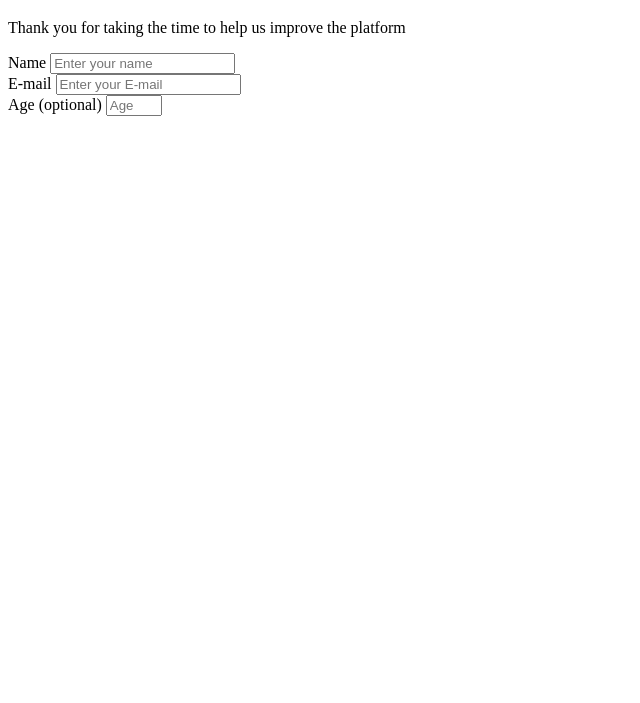
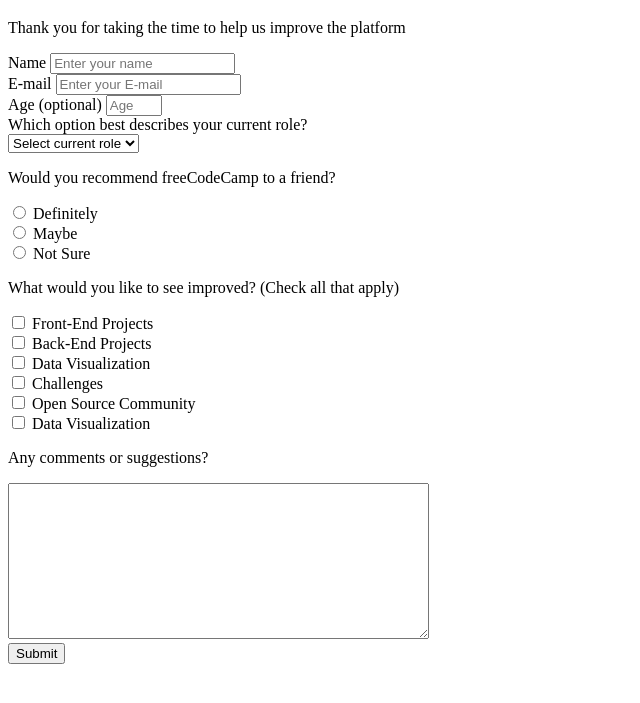
Before and after one commit to Ricadogovea/survey-form, a plain HTML site: page index.html in a window 1280 px wide. Shown: the part 61-764 px from the top of the page, without its empty margins (0-640 px from the left). Drawn offline with Linux system fonts and the light colour scheme.

Commit message:
Completed

```diff
--- a/index.html
+++ b/index.html
@@ -13,8 +13,8 @@
         <p id="description">Thank you for taking the time to help us improve the platform</p>
 
         <div id="personalinformation">
-        <form survey-form>
-            <label for="name">Name</label>
+        <form id="survey-form" action="#">
+            <label id="name-label" for="name">Name</label>
             <input
             type="text"
             name="name"
@@ -23,9 +23,9 @@
             placeholder="Enter your name"
             required
             />
-        </form>
-        <form survey-form>
-            <label for="name">E-mail</label>
+            <br>
+
+            <label id="email-label" for="name">E-mail</label>
             <input
             type="email"
             name="email"
@@ -34,9 +34,9 @@
             placeholder="Enter your E-mail"
             required
             />
-        </form>
-        <form survey-form>
-            <label for="name">Age (optional)</label>
+            <br>
+
+            <label id="number-label" for="name">Age (optional)</label>
             <input
             type="number"
             name="Age"
@@ -47,6 +47,45 @@
             max="99"
             required
             />
+            <br>
+
+            <label for="role">Which option best describes your current role?</label><br>
+            <select id="dropdown" name="role">
+              <option value="">Select current role</option>
+              <option value="student">Student</option>
+              <option value="job">Full Time Job</option>
+              <option value="learner">Full Time Learner</option>
+              <option value="preferno">Prefer not to Say</option>
+              <option value="other">Other</option>
+            </select><br>
+
+            <p>Would you recommend freeCodeCamp to a friend?</p>
+            <input type="radio" name="name" value="definitely">
+            <label for="name">Definitely</label><br>
+            <input type="radio" name="name" value="maybe">
+            <label for="name">Maybe</label><br>
+            <input type="radio" name="name" value="not sure">
+            <label for="name">Not Sure</label><br>
+
+            <p>What would you like to see improved? (Check all that apply)</p>
+            <input type="checkbox" value="front-end-project" name="front-end-project" class="input-checkbox">
+            <label for="front-end-project">Front-End Projects</label><br>
+            <input type="checkbox" value="backend-project" name="back-end-project" class="input-checkbox">
+            <label for="back-end-project">Back-End Projects</label><br>
+            <input type="checkbox" value="data-visualization" name="data-visualization" class="input-checkbox">
+            <label for="data-visualization">Data Visualization</label><br>
+            <input type="checkbox" value="challenges" name="challenges" class="input-checkbox">
+            <label for="challenges">Challenges</label><br>
+            <input type="checkbox" value="open-source-community" name="open-source-community" class="input-checkbox">
+            <label for="open-source-community">Open Source Community</label><br>
+            <input type="checkbox" value="gitter-help-rooms" name="gitter-help-rooms" class="input-checkbox">
+            <label for="gitter-help-rooms">Data Visualization</label><br>
+
+            <p>Any comments or suggestions?</p>
+            <textarea id="comments" rows="10" cols="50"></textarea><br>
+
+            <input type="submit" id="submit" class="submit">
+
         </form>
     </div>
 
```
